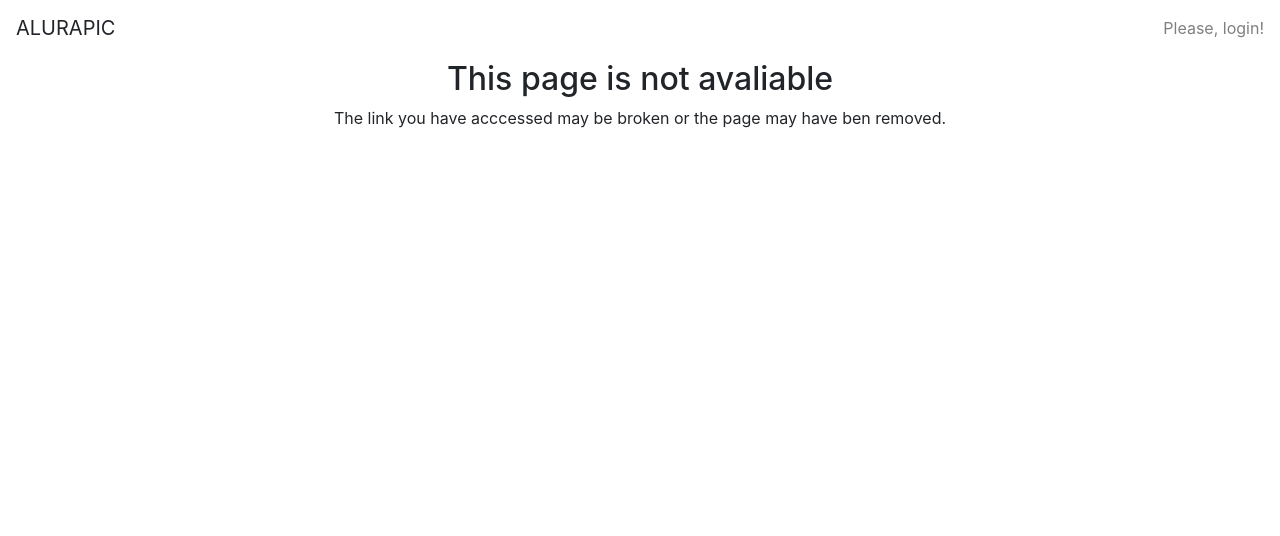
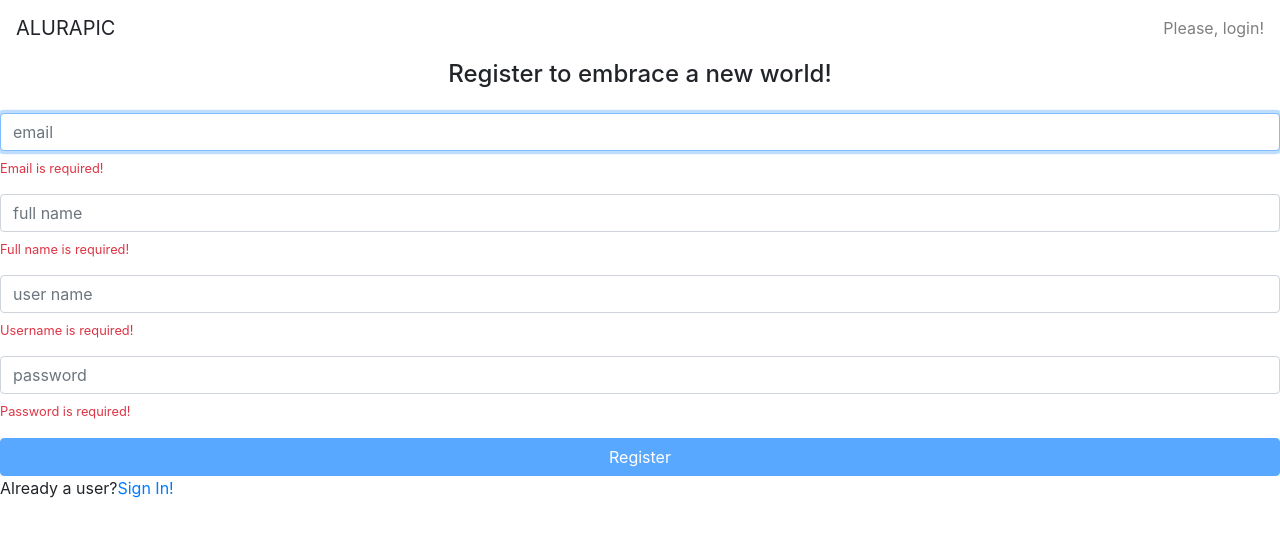
Before and after one commit to mclibaneo/alurapic, an Angular app: page /signup in a window 1280 px wide. Shown: the top 536 px of the page. Built offline with nearby package versions, Linux system fonts and the light colour scheme.

Commit message:
curso 2 aula 4 completa

```diff
--- a/src/app/app-routing.module.ts
+++ b/src/app/app-routing.module.ts
@@ -4,14 +4,16 @@ import { PhotoListComponent } from './photos/photo-list/photo-list.component';
 import { PageNotFoundComponent } from './errors/page-not-found/page-not-found.component';
 import { PhotoFormComponent } from './photos/photo-form/photo-form.component';
 import { PhotoListResolver } from './photos/photo-list/photo-list.resolver';
-import { SignInComponent } from './home/auth/signin.component';
+import { SignInComponent } from './home/signin/signin.component';
 import { AuthGuard } from './core/auth/auth.guard';
+import { SignUpComponent } from './home/signup/signup.component';
 
 
 const routes: Routes = [
   { path: '', // para index-raiz
     component: SignInComponent,
     canActivate: [AuthGuard] }, // ativa a guarda de rota
+  { path: 'signup', component: SignUpComponent },
   { path: 'user/:userNameParam',
     component: PhotoListComponent,
     resolve: {
--- a/src/app/home/auth/signin.component.html
+++ b/src/app/home/signin/signin.component.html
@@ -36,4 +36,4 @@
 
 </form>
 
-<p>Not a user?<a>Register now</a></p>
+<p>Not a user?<a [routerLink]="['signup']">Register now</a></p>
--- /dev/null
+++ b/src/app/home/signup/newUser.ts
@@ -0,0 +1,6 @@
+export interface NewUser {
+    userName: string;
+    email: string;
+    fullName: string;
+    password: string;
+}
--- /dev/null
+++ b/src/app/home/signup/signup.component.html
@@ -0,0 +1,94 @@
+<h4 class="text-center"> Register to embrace a new world!</h4>
+
+<form [formGroup]="signupForm" class="form mt-4" (submit)="signup()">
+    <div class="form-group">
+        <input
+            placeholder="email"
+            class="form-control"
+            autofocus
+            formControlName="email">
+        <ap-vmessage
+            *ngIf="signupForm.get('email').errors?.required"
+            text="Email is required!">
+        </ap-vmessage>
+        <ap-vmessage
+            *ngIf="signupForm.get('email').errors?.email"
+            text="Invalid e-mail">
+        </ap-vmessage>
+    </div>
+
+    <div class="form-group">
+        <input
+            placeholder="full name"
+            class="form-control"
+            formControlName="fullName">
+        <ap-vmessage
+            *ngIf="signupForm.get('fullName').errors?.required"
+            text="Full name is required!">
+        </ap-vmessage>
+        <ap-vmessage
+            *ngIf="signupForm.get('fullName').errors?.minlength"
+            text="Minimum length is 2">
+        </ap-vmessage>
+        <ap-vmessage
+            *ngIf="signupForm.get('fullName').errors?.maxlength"
+            text="Maximum length is 40">
+        </ap-vmessage>
+    </div>
+
+    <div class="form-group">
+        <input
+            placeholder="user name"
+            class="form-control"
+            formControlName="userName">
+        <ap-vmessage
+            *ngIf="signupForm.get('userName').errors?.required"
+            text="Username is required!">
+        </ap-vmessage>
+        <ap-vmessage
+            *ngIf="signupForm.get('userName').errors?.minlength"
+            text="Minimum length is 2">
+        </ap-vmessage>
+        <ap-vmessage
+            *ngIf="signupForm.get('userName').errors?.maxlength"
+            text="Maximum length is 30">
+        </ap-vmessage>
+        <ap-vmessage
+            *ngIf="signupForm.get('userName').errors?.lowerCase"
+            text="Must be lowercase">
+        </ap-vmessage>
+        <ap-vmessage
+            text="Username already taken"
+            *ngIf="signupForm.get('userName').errors?.userNameTaken">
+        </ap-vmessage>
+        <small *ngIf="signupForm.get('userName').valid" class="text-success">User available</small>
+    </div>
+
+    <div class="form-group">
+        <input
+            type="password"
+            placeholder="password"
+            class="form-control"
+            formControlName="password">
+        <ap-vmessage
+            *ngIf="signupForm.get('password').errors?.required"
+            text="Password is required!">
+        </ap-vmessage>
+        <ap-vmessage
+            *ngIf="signupForm.get('password').errors?.minlength"
+            text="Minimum length is 8">
+        </ap-vmessage>
+        <ap-vmessage
+            *ngIf="signupForm.get('password').errors?.maxlength"
+            text="Maximum length is 14">
+        </ap-vmessage>
+    </div>
+
+    <button
+        class="btn btn-primary btn-block"
+        [disabled]="signupForm.invalid || signupForm.pending"> <!--invalid desabilita o botao caso haja campos invalidos, pending desabilita o botao caso haja verificacoes pendentes-->
+            Register
+    </button>
+
+    <p>Already a user?<a [routerLink]="['']">Sign In!</a></p>
+</form>
--- /dev/null
+++ b/src/app/home/signup/signup.component.ts
@@ -0,0 +1,69 @@
+import { Component, OnInit } from '@angular/core';
+import { FormGroup, FormBuilder, Validators } from '@angular/forms';
+import { lowerCaseValidator } from 'src/app/shared/validators/lower-case.validator';
+import { UserNotTakenValidatorService } from './user-not-taken.validator.service';
+import { NewUser } from './newUser';
+import { SignUpService } from './signup.service';
+import { Router } from '@angular/router';
+
+@Component({
+    // selector: 'ap-signup', n eh declarado pois n utilizamos em outro lugar
+    templateUrl: './signup.component.html'
+})
+export class SignUpComponent implements OnInit {
+    signupForm: FormGroup;
+    constructor(private formBuilder: FormBuilder,
+                private userValidatorService: UserNotTakenValidatorService,
+                private signUpService: SignUpService,
+                private router: Router) {}
+    ngOnInit(): void {
+        this.signupForm = this.formBuilder.group({
+            // o 1 param eh o valor padrao
+            // o 2 param sao as validacoes
+            // o 3 param eh para o validadores assincronos
+            email: [
+                '',
+                [
+                    Validators.required,
+                    Validators.email
+                ]
+            ],
+            fullName: [
+                '',
+                [
+                    Validators.required,
+                    Validators.minLength(2),
+                    Validators.maxLength(40)
+                ]
+            ],
+            userName: [
+                '',
+                [
+                    Validators.required,
+                    lowerCaseValidator,
+                    Validators.minLength(2),
+                    Validators.maxLength(30)
+                ],
+                this.userValidatorService.checkUserNameTaken()
+            ],
+            password: [
+                '',
+                [
+                    Validators.required,
+                    Validators.minLength(8),
+                    Validators.maxLength(14)
+                ]
+            ]
+        });
+    }
+
+    signup() {
+        const newUser = this.signupForm.getRawValue() as NewUser; // o getRawValue retorna todos os campos do formulario com seus valores
+        this.signUpService
+                .signup(newUser) // realiza cadastro de novo usuario
+                .subscribe(
+                    () => this.router.navigate(['']), // redireciona novo usuario para pagina de login
+                    err => console.log(err)
+                );
+    }
+}
--- /dev/null
+++ b/src/app/home/signup/signup.service.ts
@@ -0,0 +1,26 @@
+import { Injectable } from '@angular/core';
+import { HttpClient } from '@angular/common/http';
+import { NewUser } from './newUser';
+
+
+const API_SERVER = 'http://localhost:3000';
+const API_URL_EXISTS = '/user/exists/';
+const API_URL_SIGNUP = '/user/signup/';
+
+@Injectable({providedIn: 'root'})
+export class SignUpService {
+    constructor(private httpClient: HttpClient) {}
+
+    /**
+     * verifica no backend se ja ha o nome de usario
+     */
+    checkUserNameTaken(userName: string) {
+        return this.httpClient
+                    .get(API_SERVER + API_URL_EXISTS + userName);
+    }
+
+    signup(newUser: NewUser) {
+        return this.httpClient
+                    .post(API_SERVER + API_URL_SIGNUP, newUser);
+    }
+}
--- /dev/null
+++ b/src/app/home/signup/user-not-taken.validator.service.ts
@@ -0,0 +1,26 @@
+import { Injectable } from '@angular/core';
+import { SignUpService } from './signup.service';
+import { AbstractControl } from '@angular/forms';
+import { debounceTime, switchMap, map, first } from 'rxjs/operators';
+
+@Injectable({providedIn: 'root'})
+export class UserNotTakenValidatorService {
+
+    constructor(private signUpService: SignUpService) {}
+
+    // retorna uma funcao de validacao
+    // o validador assincrono traz um objeto Observable ou
+    // retorna um valor nulo, caso, nao encontre um username igual
+    checkUserNameTaken() {
+        return (control: AbstractControl) => {
+            return control
+                    .valueChanges // emite um evento toda vez que o valor eh mudado
+                    .pipe(debounceTime(300)) // aguarda 300ms para realziar novo processamento
+                    .pipe(switchMap(userName => { // para nao obter duas emissoes concomitantes
+                        return this.signUpService.checkUserNameTaken(userName);
+                    }))
+                    .pipe(map(isTaken => isTaken ? {userNameTaken: true} : null))
+                    .pipe(first()); // obtem o primeiro valor da emissao, indica q foi concluido
+        };
+    }
+}
--- /dev/null
+++ b/src/app/shared/validators/lower-case.validator.ts
@@ -0,0 +1,18 @@
+import { AbstractControl } from '@angular/forms';
+
+/**
+ *
+ * Todo Validator recebe como parametro um AbstractControl,
+ * tendo que Control seria a parte do input do formulario,
+ * com a qual o usuario interage. A ideia e que,
+ * caso nao haja erros de validacao, o retorno seja nulo.
+ * Caso contrario, o retorno sera de um objeto JavaScript
+ * com uma propriedade lowerCase, que recebera um valor true e
+ * sera acessada no template.
+ */
+export function lowerCaseValidator(control: AbstractControl) {
+    if (control.value.trim() && !/^[a-z0-9_\-]+$/.test(control.value)) {
+        return { lowerCase: true }; // este eh o nome do validador utilizado nos templates
+    }
+    return null;
+}
```
Also changed, not shown: src/app/home/home.module.ts (+6 -3 lines), src/app/home/signin/signin.component.ts (renamed from src/app/home/auth/signin.component.ts).
